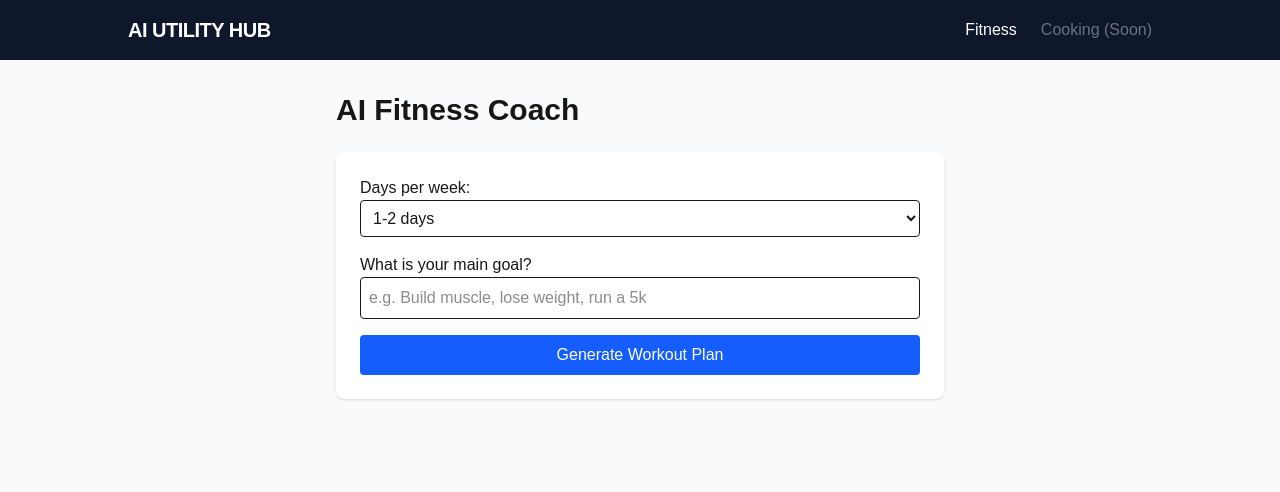
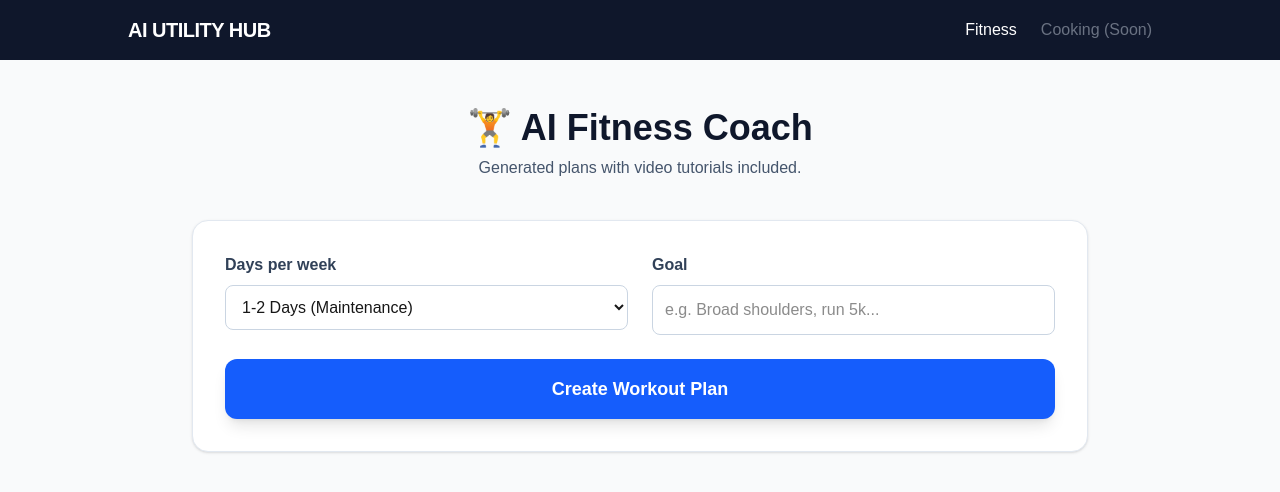
Before and after one commit to rkgovat/AI-Utility-Hub, a Next.js app: page /fitness in a window 1280 px wide. Shown: the top 492 px of the page. Built offline with nearby package versions, Linux system fonts and the light colour scheme.

Commit message:
improved output format + added History

```diff
--- a/package.json
+++ b/package.json
@@ -13,7 +13,9 @@
     "@vercel/analytics": "^1.6.1",
     "next": "16.1.1",
     "react": "19.2.3",
-    "react-dom": "19.2.3"
+    "react-dom": "19.2.3",
+    "react-markdown": "^10.1.0",
+    "remark-gfm": "^4.0.1"
   },
   "devDependencies": {
     "@tailwindcss/postcss": "^4",
--- a/src/app/api/generate/route.js
+++ b/src/app/api/generate/route.js
@@ -16,12 +16,19 @@ export async function POST(req) {
     if (type === 'fitness') {
       systemPrompt = `You are an elite fitness coach. Create a highly personalized
       workout plan for a user who wants to work out ${frequency} days a week.
-      Their main goal is: ${goal}. Format the response with clear headings for each day.`;
+      Their main goal is: ${goal}.
+
+      IMPORTANT FORMATTING RULES:
+      1. Use bold headers for days (e.g., **Day 1: Upper Body**).
+      2. Use bullet points for exercises.
+      3. For every specific exercise mentioned, create a Markdown link that searches YouTube for a tutorial.
+         Example format: [🎥 Watch Bench Press Demo](https://www.youtube.com/results?search_query=how+to+do+barbell+bench+press)
+      4. Keep the tone encouraging but professional.`;
     } else if (type === 'cooking') {
       systemPrompt = `You are a professional chef...`; // We can add this later!
     }
 
-    // 3. Talk to the Gemini 1.5 Flash model (it's fast and efficient)
+    // 3. Talk to the Gemini 2.0 Flash model (it's fast and efficient)
     const model = genAI.getGenerativeModel({ model: "gemini-2.0-flash" });
     const result = await model.generateContent(systemPrompt);
     const responseText = result.response.text();
--- a/src/app/fitness/page.js
+++ b/src/app/fitness/page.js
@@ -1,15 +1,20 @@
 'use client'; // This tells Next.js this page uses "State" (interactivity)
-import { useState } from 'react';
+import { useState, useEffect } from 'react';
+import ReactMarkdown from 'react-markdown';
+import remarkGfm from 'remark-gfm';
 
 export default function FitnessPage() {
   // 1. STATE: This is the "Memory" of our form
-  const [formData, setFormData] = useState({
-    frequency: '3',
-    goal: '',
-    experience: 'beginner'
-  });
+  const [formData, setFormData] = useState({ frequency: '3-4', goal: '' });
+  const [response, setResponse] = useState(""); // Stores the AI's answer
+  const [loading, setLoading] = useState(false);
+  const [history, setHistory] = useState([]);
 
-  const [response, setResponse] = useState(""); // Stores the AI's answer
+  // Load History on Startup
+  useEffect(() => {
+    const saved = localStorage.getItem('fitness_history');
+    if (saved) setHistory(JSON.parse(saved));
+  }, []);
 
   // 2. HANDLER: This updates the "Memory" when you type
   const handleChange = (e) => {
@@ -19,72 +24,152 @@ export default function FitnessPage() {
   // 3. SUBMIT: This talks to Gemini
   const handleSubmit = async (e) => {
     e.preventDefault();
-    setResponse("Crunching the numbers... your plan is coming!");
+    setLoading(true);
+    setResponse(""); // Clear previous result while loading
 
+    try {
       const res = await fetch('/api/generate', {
         method: 'POST',
         headers: { 'Content-Type': 'application/json' },
-        body: JSON.stringify({
-            frequency: formData.frequency,
-            goal: formData.goal,
-            type: 'fitness' // This tells the backend to use the fitness prompt!
-        }),
+        body: JSON.stringify({ ...formData, type: 'fitness' }), // This tells the backend to use the fitness prompt!
       });
-
       const data = await res.json();
 
-    if (data.error) {
-        setResponse(data.error); // Show the specific "Resting" message to the user
+      if (data.output) {
+        setResponse(data.output);
+
+        // 2. Save to History
+        const newEntry = {
+          id: Date.now(),
+          date: new Date().toLocaleDateString(),
+          goal: formData.goal,
+          plan: data.output
+        };
+        const updatedHistory = [newEntry, ...history];
+        setHistory(updatedHistory);
+        localStorage.setItem('fitness_history', JSON.stringify(updatedHistory));
       } else {
-        setResponse(data.output);
+        setResponse(data.error || "Something went wrong.");
       }
+    } catch (err) {
+      setResponse("Network error. Please try again.");
+    } finally {
+      setLoading(false);
+    }
+  };
 
+  const clearHistory = () => {
+    localStorage.removeItem('fitness_history');
+    setHistory([]);
   };
 
   return (
-    <div className="max-w-2xl mx-auto p-8">
-      <h1 className="text-3xl font-bold mb-6">AI Fitness Coach</h1>
+    <div className="min-h-screen bg-gray-50 p-6 md:p-12">
+      <div className="max-w-4xl mx-auto">
 
-      <form onSubmit={handleSubmit} className="space-y-4 bg-white p-6 rounded-lg shadow">
+        {/* Header */}
+        <div className="text-center mb-10">
+          <h1 className="text-4xl font-extrabold text-slate-900 mb-2">🏋️ AI Fitness Coach</h1>
+          <p className="text-slate-600">Generated plans with video tutorials included.</p>
+        </div>
+
+        {/* Input Form */}
+        <div className="bg-white p-8 rounded-2xl shadow-sm border border-slate-200">
+          <form onSubmit={handleSubmit} className="space-y-6">
+            <div className="grid grid-cols-1 md:grid-cols-2 gap-6">
               <div>
-          <label className="block font-medium">Days per week:</label>
+                <label className="block font-bold text-slate-700 mb-2">Days per week</label>
                 <select
                   name="frequency"
                   onChange={handleChange}
-            className="w-full border p-2 rounded"
+                  className="w-full p-3 border border-slate-300 rounded-lg focus:ring-2 focus:ring-blue-500 outline-none"
                 >
-            <option value="1-2">1-2 days</option>
-            <option value="3-4">3-4 days</option>
-            <option value="5+">5+ days</option>
+                  <option value="1-2">1-2 Days (Maintenance)</option>
+                  <option value="3-4">3-4 Days (Growth)</option>
+                  <option value="5+">5+ Days (Intense)</option>
                 </select>
               </div>
-
               <div>
-          <label className="block font-medium">What is your main goal?</label>
+                <label className="block font-bold text-slate-700 mb-2">Goal</label>
                 <input
                   type="text"
                   name="goal"
-            placeholder="e.g. Build muscle, lose weight, run a 5k"
+                  required
+                  placeholder="e.g. Broad shoulders, run 5k..."
                   onChange={handleChange}
-            className="w-full border p-2 rounded"
+                  className="w-full p-3 border border-slate-300 rounded-lg focus:ring-2 focus:ring-blue-500 outline-none"
                 />
+              </div>
             </div>
 
             <button
               type="submit"
-          className="w-full bg-blue-600 text-white py-2 rounded hover:bg-blue-700"
+              disabled={loading}
+              className={`w-full py-4 rounded-xl font-bold text-lg text-white transition-all ${
+                loading ? "bg-slate-400 cursor-not-allowed" : "bg-blue-600 hover:bg-blue-700 shadow-lg"
+              }`}
             >
-          Generate Workout Plan
+              {loading ? "Generating Plan..." : "Create Workout Plan"}
             </button>
           </form>
+        </div>
 
-      {/* This is where the AI response will appear */}
+        {/* Active Result */}
         {response && (
-        <div className="mt-8 p-6 bg-gray-50 border rounded-lg">
-          <h2 className="font-bold mb-2">Your Plan:</h2>
-          <p className="whitespace-pre-wrap">{response}</p>
+          <div className="mt-8 bg-white p-8 rounded-2xl shadow-lg border-2 border-blue-100">
+            <h2 className="text-2xl font-bold text-slate-900 mb-4 flex items-center">
+              <span className="text-2xl mr-2">🎯</span> Your Custom Plan
+            </h2>
+            <div className="prose prose-slate max-w-none">
+              <ReactMarkdown
+                remarkPlugins={[remarkGfm]}
+                components={{
+                  a: ({node, ...props}) => <a {...props} className="text-blue-600 font-bold hover:underline" target="_blank" rel="noopener noreferrer" />
+                }}
+              >
+                {response}
+              </ReactMarkdown>
+            </div>
           </div>
         )}
+
+        {/* History Section */}
+        {history.length > 0 && (
+          <div className="mt-16">
+            <div className="flex justify-between items-end mb-6">
+              <h3 className="text-2xl font-bold text-slate-800">History</h3>
+              <button
+                onClick={clearHistory}
+                className="text-sm text-red-500 hover:text-red-700 font-semibold underline"
+              >
+                Clear History
+              </button>
+            </div>
+
+            <div className="space-y-4">
+              {history.map((item) => (
+                <details key={item.id} className="group bg-white border border-slate-200 rounded-xl overflow-hidden shadow-sm hover:shadow-md transition-all">
+                  <summary className="flex justify-between items-center p-5 cursor-pointer bg-slate-50 font-medium text-slate-700 group-hover:bg-slate-100">
+                    <span>{item.date} — <span className="font-bold text-slate-900">{item.goal}</span></span>
+                    <span className="text-slate-400 group-open:rotate-180 transition-transform">▼</span>
+                  </summary>
+                  <div className="p-6 prose prose-sm max-w-none border-t border-slate-100">
+                    <ReactMarkdown
+                      remarkPlugins={[remarkGfm]}
+                      components={{
+                        a: ({node, ...props}) => <a {...props} className="text-blue-600 hover:underline" target="_blank" rel="noopener noreferrer" />
+                      }}
+                    >
+                      {item.plan}
+                    </ReactMarkdown>
+                  </div>
+                </details>
+              ))}
+            </div>
+          </div>
+        )}
+
+      </div>
     </div>
   );
 }
```
Also changed, not shown: 2 other files (tests, documents, lock files or other folders). Lines whose indentation alone changed are shown as unchanged.
